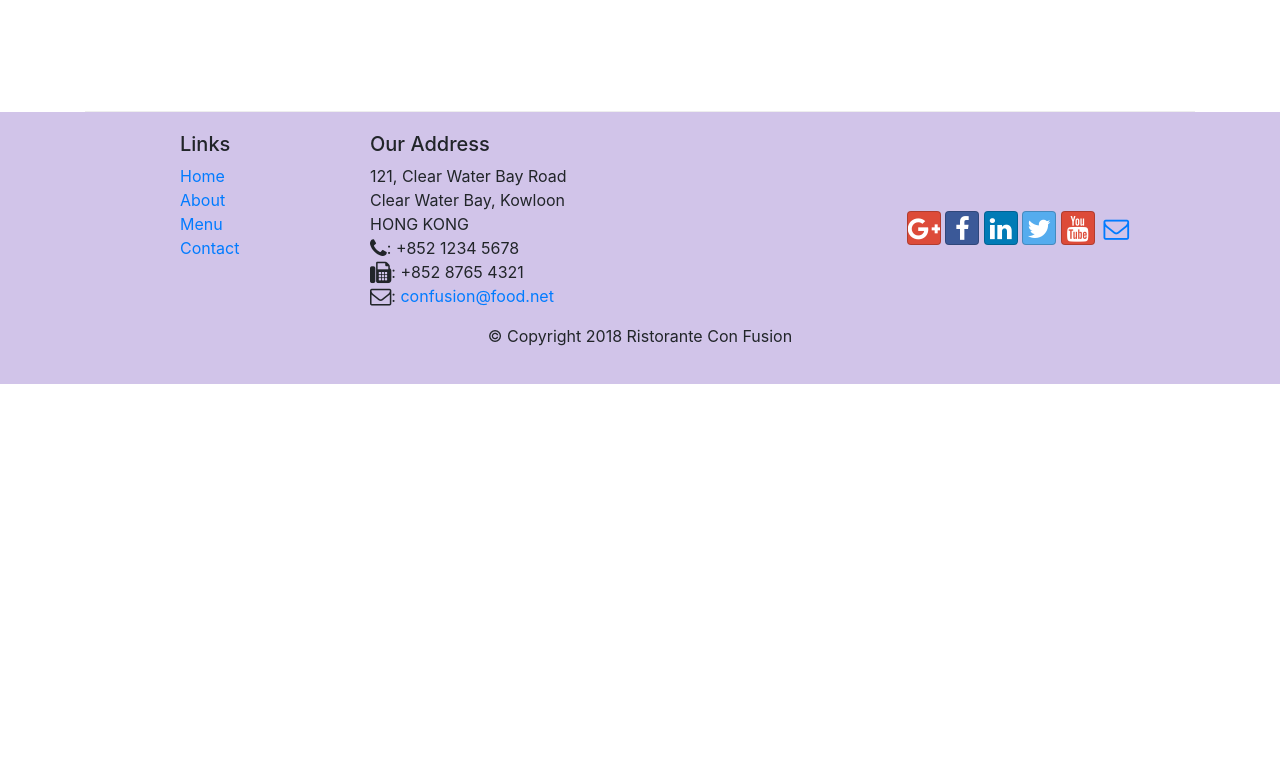
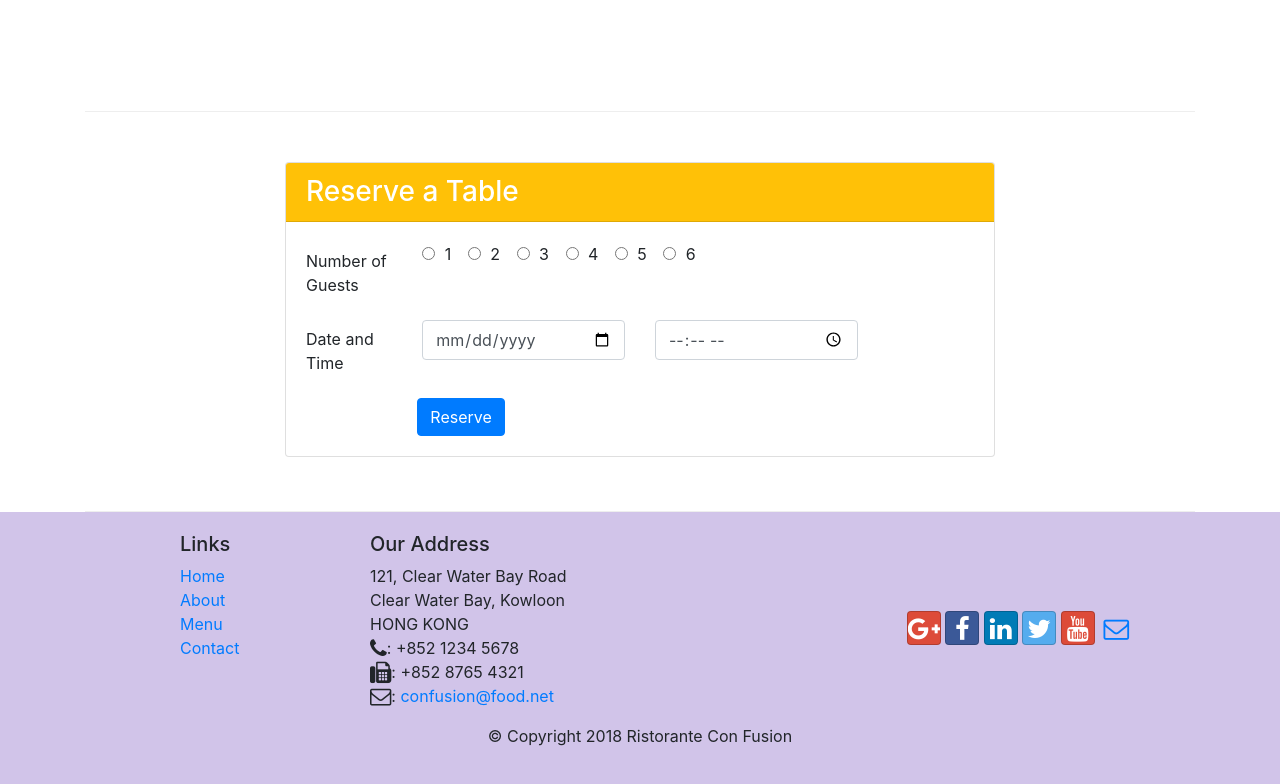
Before and after one commit to RonanJehnna/Bootstrap, a website: page index.html in a window 1280 px wide. Shown: the part 1422-2206 px from the top of the page. Before the commit the page ends 1806 px from the top, so only its background shows below. Drawn offline with nearby package versions, Linux system fonts and the light colour scheme.

Commit message:
Assignment 2

```diff
--- a/index.html
+++ b/index.html
@@ -40,8 +40,11 @@
                     <h1>Ristorante con Fusion</h1>
                     <p>We take inspiration from the World's best cuisines, and create a unique fusion experience. Our lipsmacking creations will tickle your culinary senses!</p>
                 </div>
+                <div class="col-12 col-sm-3 align-self-center">
+                    <img src="img/logo.png" class="img-fluid">
+                </div>
                 <div class="col-12 col-sm align-self-center">
-                    <img src="img/logo.png" class="img-fluid">
+                    <button type="button" class="btn btn-warning btn-block col-12" ><a href="#form" class="text-dark"> Reserve Table</a></button>
                 </div>
             </div>
         </div>
@@ -69,8 +72,13 @@
                 <h3>This Month's Promotions</h3>
             </div>
             <div class="col col-sm col-md">
-                <h2>Weekend Grand Buffet</h2>
-                <p>Featuring mouthwatering combinations with a choice of five different salads, six enticing appetizers, six main entrees and five choicest desserts. Free flowing bubbly and soft drinks. All for just $19.99 per person </p>
+                <div class="media">
+                    <div class="media-body">
+                        <h2 class="mt-0">Weekend Grand Buffet <span class="badge badge-danger">HOT</span></h2>
+                        <p>Featuring mouthwatering combinations with a choice of five different salads, six enticing appetizers, six main entrees and five choicest desserts. Free flowing bubbly and soft drinks. All for just $19.99 per person </p>
+                    </div>
+                    <img class="d-flex mr-3 img-thumbnail align-self-center" src="img/buffet.png" alt="buffet">
+                </div>
             </div>
         </div>
 
@@ -90,6 +98,69 @@
                             whos-who in the culinary world, he specializes in
                             creating mouthwatering Indo-Italian fusion experiences.
                             </p>
+                    </div>
+                </div>
+            </div>
+        </div>
+        <div class="row row-content">
+            <div class="col-12 col-sm-8 offset-sm-2">
+                <div class="card">
+                    <h3 class="card-header bg-warning text-white">Reserve a Table</h3>
+                    <div class="card-body">
+                        <form id="form">
+                            <div class="form-group row">
+                                <label for="guestsnum" class="col-sm-2 col-form-label">Number of Guests</label>
+                                <div class="col-sm">
+                                    <div class="form-check form-check-inline">
+                                        <input class="form-check-input" type="radio" name="guestsnum" id="guestsnum1" value="option1">
+                                        <label class="form-check-label" for="guestsnum1">&nbsp1</label>
+                                    </div>
+
+                                    <div class="form-check form-check-inline">
+                                        <input class="form-check-input" type="radio" name="guestsnum" id="guestsnum2" value="option2">
+                                        <label class="form-check-label" for="guestsnum2">&nbsp2</label>
+                                    </div>
+
+                                    <div class="form-check form-check-inline">
+                                        <input class="form-check-input" type="radio" name="guestsnum" id="guestsnum3" value="option3">
+                                        <label class="form-check-label" for="guestsnum3">&nbsp3</label>
+                                    </div>
+
+                                    <div class="form-check form-check-inline">
+                                        <input class="form-check-input" type="radio" name="guestsnum" id="guestsnum4" value="option4">
+                                        <label class="form-check-label" for="guestsnum4">&nbsp4</label>
+                                    </div>
+
+                                    <div class="form-check form-check-inline">
+                                        <input class="form-check-input" type="radio" name="guestsnum" id="guestsnum5" value="option5">
+                                        <label class="form-check-label" for="guestsnum5">&nbsp5</label>
+                                    </div>
+
+                                    <div class="form-check form-check-inline">
+                                        <input class="form-check-input" type="radio" name="guestsnum" id="guestsnum6" value="option6">
+                                        <label class="form-check-label" for="guestsnum6">&nbsp6</label>
+                                    </div>
+                                </div>
+                            </div>
+
+                            <div class="form-group row">
+                                <label for="dateandtime" class="col-12 col-sm-2 col-form-label">Date and Time</label>
+                                <div class="col-sm-4">
+                                    <input type="date" class="form-control" id="date" name="date" placeholder="Date">
+                                </div>
+                                <div class="col-sm-4">
+                                    <input type="time" class="form-control" id="time" name="time" placeholder="Time">
+                                </div>
+                            </div>
+
+                            <div class="form-group-row">
+                                <div class="offset-sm-2">
+                                    <button type="submit" class="btn btn-primary">
+                                        Reserve
+                                    </button>
+                                </div>
+                            </div>
+                        </form>
                     </div>
                 </div>
             </div>
```
